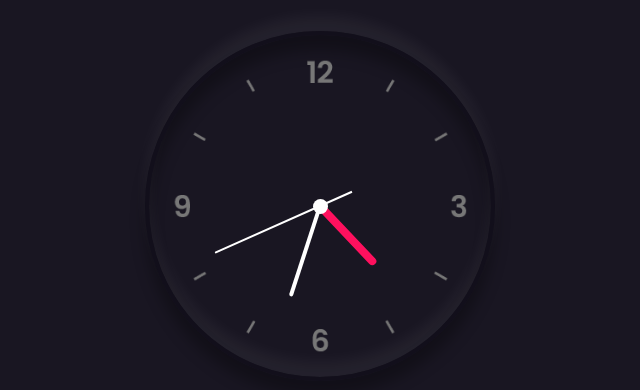
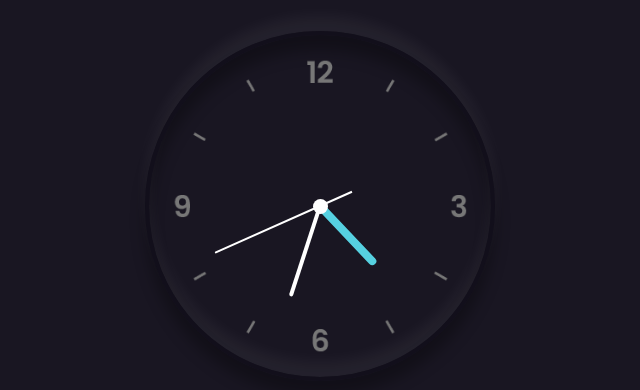
Before and after one commit to lhuangon/clock, a plain HTML site: page index.html in a window 1280 px wide. Shown: the part 194-584 px from the top of the page, 320-960 px from the left. Drawn offline with Linux system fonts and the light colour scheme.

Commit message:
changing color of hours

```diff
--- a/styles/style.css
+++ b/styles/style.css
@@ -69,7 +69,7 @@ body {
     position: absolute;
     width: 8px;
     height: 80px;
-    background: #ff105e;
+    background: #56D1E1;
     z-index: 10;
     border-radius: 6px 6px 0 0;
 }
```
